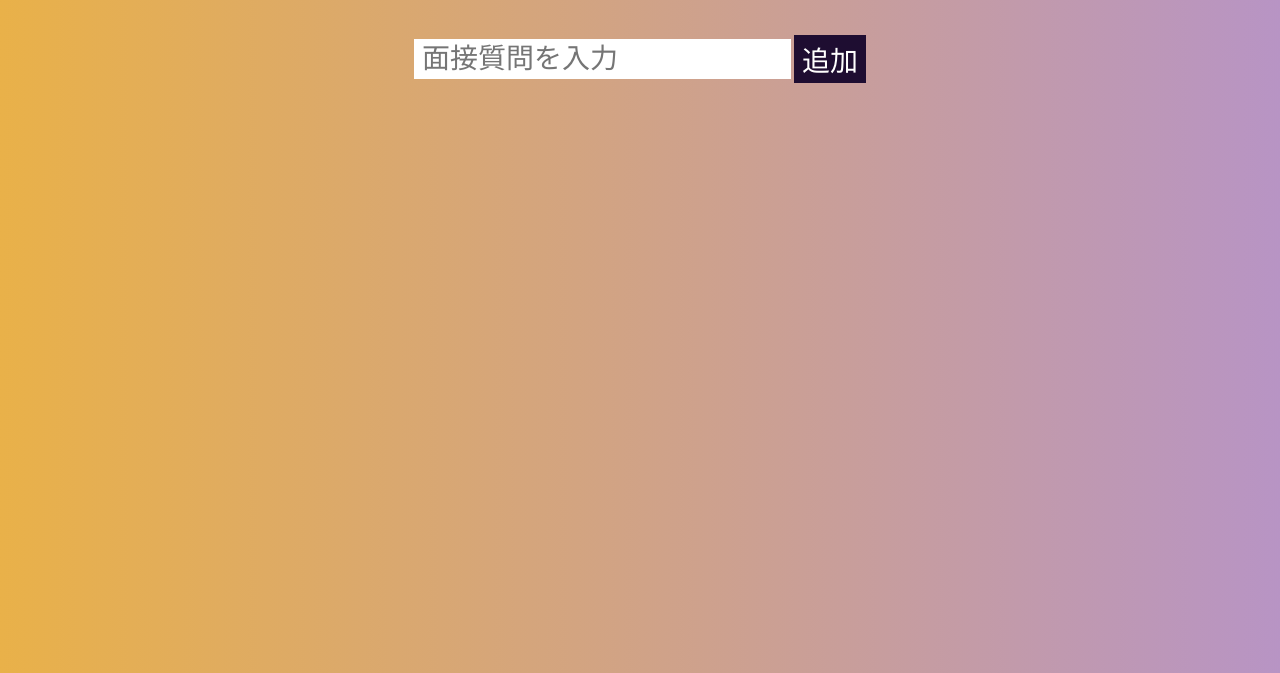
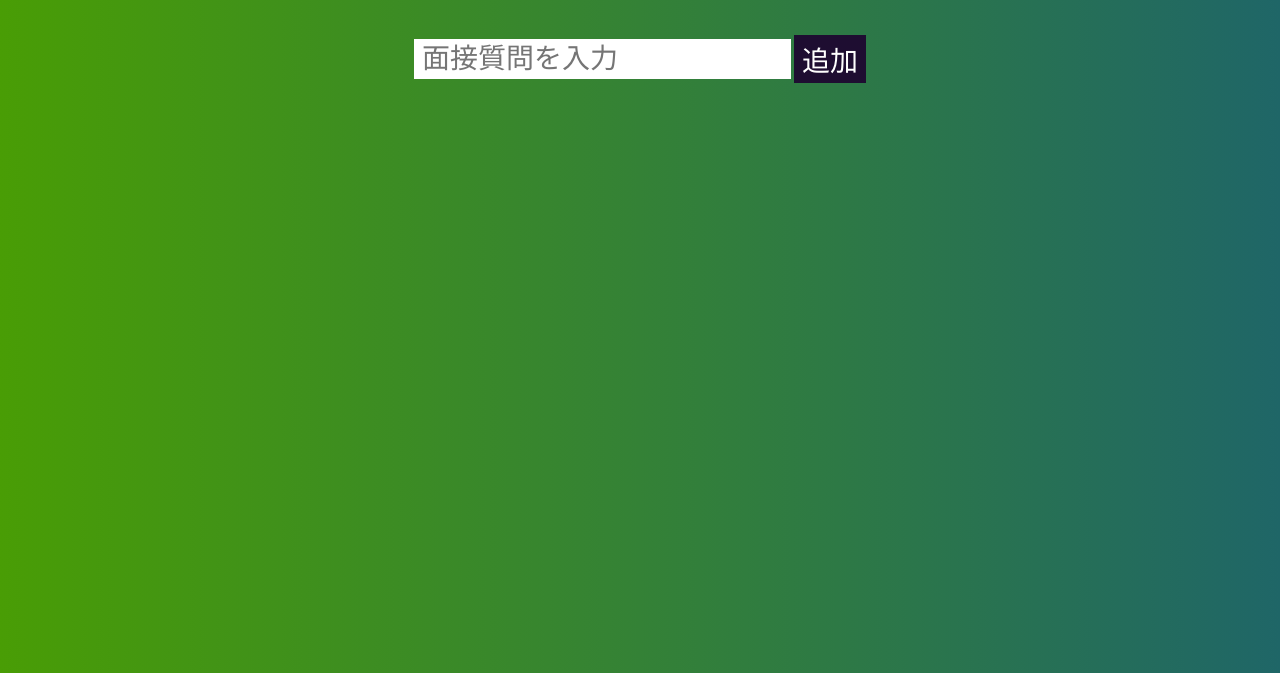
Before and after one commit to r1991108/japanesePhrase, a plain HTML site: page index.html in a window 1280 px wide. Shown: the part 127-800 px from the top of the page. Drawn offline with Linux system fonts and the light colour scheme.

```diff
--- a/css/style.scss
+++ b/css/style.scss
@@ -9,11 +9,7 @@ i {
 }
 body {
   height: 100vh;
-  background: linear-gradient(
-    90deg,
-    rgb(233, 177, 73),
-    rgba(98, 20, 126, 0.454)
-  );
+  background: linear-gradient(90deg, rgb(73, 157, 5), rgb(31, 102, 103));
 }
 header {
   height: 20vh;
```
Also changed, not shown: css/style.css, 1 other file.
